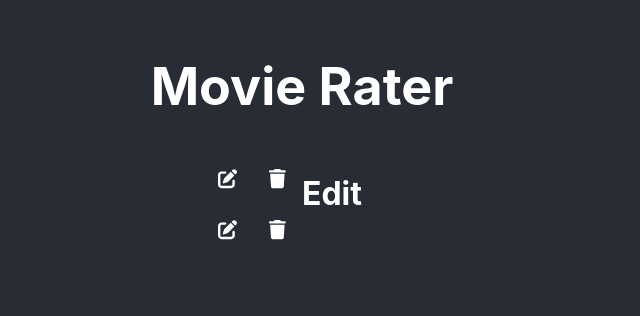
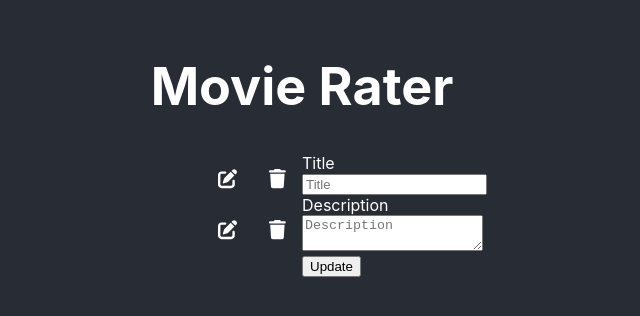
Before and after one commit to Zahoor58/movie-rater-frontend, a React (Create React App) app: page / in a window 1280 px wide. Both pictures are taken after a click on the icon 565 px from the left and 178 px from the top of the page. Shown: the top 316 px of the page, without its empty margins (338-978 px from the left). Built offline with nearby package versions, Linux system fonts and the light colour scheme; no server answers.

Commit message:
Expolored form

```diff
--- a/src/App.js
+++ b/src/App.js
@@ -6,8 +6,8 @@ import MovieForm from "./components/movie-form";
 
 function App() {
   const [movies, setMovies] = useState(["Movie 1", "Movie 2"]);
-  const [selectMovies,setSelectedMovies]=useState(null);
-  const [editedMovie,setEditMovie]=useState(null);
+  const [selectMovies, setSelectedMovies] = useState(null);
+  const [editedMovie, setEditMovie] = useState(null);
 
   useEffect(() => {
     fetch("http://127.0.0.1:8000/api/movies/", {
@@ -22,23 +22,27 @@ function App() {
       .catch((error) => console.log(error));
   }, []);
 
-  const loadMovie=movie=>{
+  const loadMovie = (movie) => {
     setSelectedMovies(movie);
     setEditMovie(null);
-  }
- const EditClicked=movie=>{
-  setEditMovie(movie);
-  setSelectedMovies(null);
-}
+  };
+  const EditClicked = (movie) => {
+    setEditMovie(movie);
+    setSelectedMovies(null);
+  };
   return (
     <div className="App">
       <header className="App-header">
         <h1> Movie Rater </h1>
       </header>
       <div className="layout">
-        <MovieList movies={movies} movieClicked={loadMovie} EditClicked={EditClicked}/>
-        <MovieDetails movie={selectMovies} updateMovie={loadMovie}/>
-        <MovieForm movie={editedMovie}></MovieForm>
+        <MovieList
+          movies={movies}
+          movieClicked={loadMovie}
+          EditClicked={EditClicked}
+        />
+        <MovieDetails movie={selectMovies} updateMovie={loadMovie} />
+        {editedMovie ? <MovieForm movie={editedMovie}> </MovieForm> : null}
       </div>
     </div>
   );
--- a/src/components/movie-form.js
+++ b/src/components/movie-form.js
@@ -1,11 +1,28 @@
-import React from "react";
+import React,{useState} from "react";
 
 
 function MovieForm(props){
+
+  const [title, setTitle]=useState(props.movie.title)
+  const [description, setDescription]=useState(props.movie.description)
+  const updateClicked=()=>{
+    console.log("update");
+  }
+
     return(
         <React.Fragment>
       {props.movie ? (
-        <h1>{props.movie && props.movie.title} Edit</h1>
+        <div>
+        <label htmlFor="title">Title</label><br/>
+        <input type="text" id="title" placeholder="Title" value={title}
+        onChange={evt=>setTitle(evt.target.value)}
+        /><br/>
+        <label htmlFor="description">Description</label><br/>
+        <textarea type="text" id="description"  placeholder="Description" value={description}
+        onChange={evt=>setDescription(evt.target.value)}
+        /><br/>
+        <button onClick={updateClicked}>Update</button><br/>
+        </div>
       ):null}
       </React.Fragment>
     )
```
